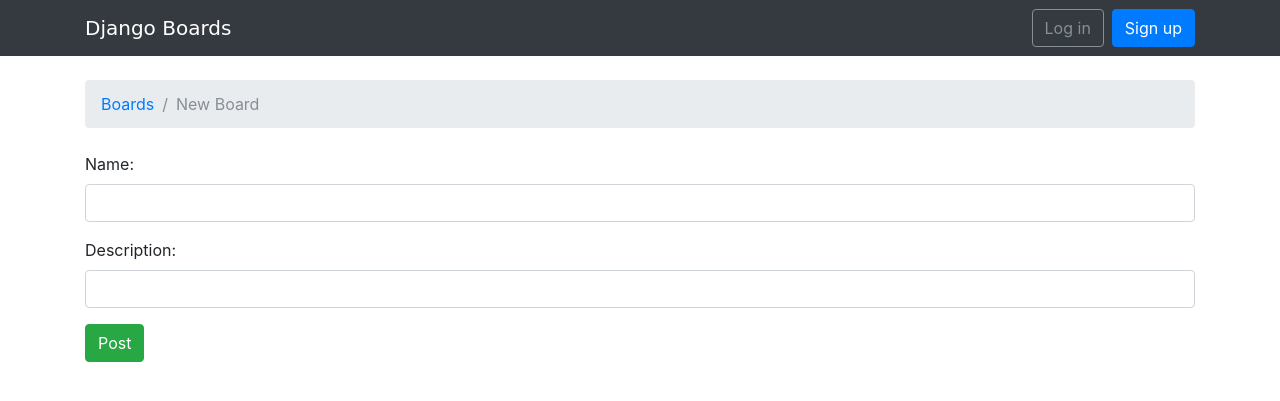
After one commit to anwar03/boards, a Django app: a page that uses templates/base.html in a window 1280 px wide. The commit adds this page. Shown: the top 401 px of the page. Run offline with Django 3.2, Linux system fonts and the light colour scheme; some libraries are stand-ins or nearby versions; some web fonts are replaced.

Commit message:
Update new topic and reply topic to generic view.

```diff
--- a/accounts/forms.py
+++ b/accounts/forms.py
@@ -8,4 +8,4 @@ class signUpForm(UserCreationForm):
 
     class Meta:
         model = User
-        fields = ('username', 'email', 'password1', 'password2')
+        fields = ("email","username", "password1", "password2")
--- a/blog/forms.py
+++ b/blog/forms.py
@@ -1,5 +1,5 @@
 from django import forms
-from .models import Topic, Post
+from .models import Topic, Post, Board
 
 class NewTopicForm(forms.ModelForm):
 	message = forms.CharField(
@@ -20,3 +20,10 @@ class PostForm(forms.ModelForm):
 	class Meta:
 		model = Post
 		fields = ['message', ]
+
+
+class NewBoardForm(forms.ModelForm):
+
+	class Meta:
+		model = Board
+		fields = ['name', 'description']
--- a/blog/models.py
+++ b/blog/models.py
@@ -51,7 +51,7 @@ class Topic(models.Model):
         return range(1, count+1)
 
     def get_last_ten_posts(self):
-        return self.posts.order_by('-created_at')[:10]
+        return self.posts.order_by('created_at')[:10]
 
 
 class Post(models.Model):
--- a/blog/views.py
+++ b/blog/views.py
@@ -3,14 +3,15 @@ from django.http import HttpResponse, Http404
 from django.contrib.auth.models import User
 from django.contrib.auth.decorators import login_required
 from django.db.models import Count
-from django.views.generic import UpdateView, ListView
+from django.views.generic import UpdateView, ListView, CreateView
+from django.views.generic.edit import DeleteView
 from django.utils import timezone
 from django.utils.decorators import method_decorator
 from django.core.paginator import Paginator, EmptyPage, PageNotAnInteger
-from django.urls import reverse
+from django.urls import reverse, reverse_lazy
 
 from .models import Board, Topic, Post
-from .forms import NewTopicForm, PostForm
+from .forms import NewTopicForm, PostForm, NewBoardForm
 
 # Create your views here.
 
@@ -37,29 +38,6 @@ class TopicListView(ListView):
 		return queryset
 
 
-@login_required
-def new_topic(request, pk):
-	board = get_object_or_404(Board, pk=pk)
-	user = User.objects.first()
-
-	if request.method == 'POST':
-		form = NewTopicForm(request.POST)
-		if form.is_valid():
-			topic = form.save(commit=False)
-			topic.board = board
-			topic.starter = request.user
-			topic.save()
-
-			post = Post.objects.create(
-				message= form.cleaned_data.get('message'),
-				topic = topic,
-				created_by = request.user
-			)
-			return redirect('topic_posts', pk=pk, topic_pk=topic.pk)
-	else:
-		form = NewTopicForm()
-	return render(request, 'new_topic.html', {'board': board, 'form': form })
-
 
 class PostListView(ListView):
 	model = Post
@@ -84,31 +62,37 @@ class PostListView(ListView):
 		queryset = self.topic.posts.order_by('created_at')
 		return queryset
 
-@login_required
-def reply_topic(request, pk, topic_pk):
-    topic = get_object_or_404(Topic, board__pk=pk, pk=topic_pk)
-    if request.method == 'POST':
-        form = PostForm(request.POST)
-        if form.is_valid():
-            post = form.save(commit=False)
-            post.topic = topic
-            post.created_by = request.user
-            post.save()
 
-            topic.last_updated = timezone.now()
-            topic.save()
+@method_decorator(login_required, name='dispatch')
+class ReplyTopic(CreateView):
+	form_class = PostForm
+	template_name = 'reply_topic.html'
+	context_object_name = 'posts'
 
-            topic_url = reverse('topic_posts', kwargs={'pk': pk, 'topic_pk': topic_pk})
-            topic_post_url = '{url}?page={page}#{id}'.format(
+	def get_context_data(self, **kwargs):
+		self.topic = get_object_or_404(Topic, board__pk=self.kwargs.get('pk'), pk=self.kwargs.get('topic_pk'))
+		kwargs['topic'] = self.topic
+		return super().get_context_data(**kwargs)
+
+
+	def form_valid(self, form):
+		self.topic = get_object_or_404(Topic, board__pk=self.kwargs.get('pk'), pk=self.kwargs.get('topic_pk'))
+		post = form.save(commit=False)
+		post.topic = self.topic
+		post.created_by = self.request.user
+		post.save()
+
+		self.topic.last_updated = timezone.now()
+		self.topic.save()
+
+		topic_url = reverse('topic_posts', kwargs={'pk': self.kwargs.get('pk'), 'topic_pk': self.kwargs.get('topic_pk')})
+		topic_post_url = '{url}?page={page}#{id}'.format(
                 url=topic_url,
                 id=post.pk,
-                page=topic.get_page_count()
+                page=self.topic.get_page_count()
             )
+		return redirect( topic_post_url )
 
-            return redirect(topic_post_url)
-    else:
-        form = PostForm()
-    return render(request, 'reply_topic.html', {'topic': topic, 'form': form})
 
 @method_decorator(login_required, name='dispatch')
 class PostUpdateView(UpdateView):
@@ -129,3 +113,44 @@ class PostUpdateView(UpdateView):
 		post.updated_at = timezone.now()
 		post.save()
 		return redirect('topic_posts', pk=post.topic.board.pk, topic_pk=post.topic.pk )
+
+
+@method_decorator(login_required, name='dispatch')
+class CreateNewTopic(CreateView):
+	form_class = NewTopicForm
+	template_name = 'new_topic.html'
+
+	def get_context_data(self, **kwargs):
+		self.board = get_object_or_404(Board, pk=self.kwargs.get('pk'))
+		kwargs['board'] = self.board
+		return super().get_context_data(**kwargs)
+
+	def form_valid(self, form):
+		self.board = get_object_or_404(Board, pk=self.kwargs.get('pk'))
+		topic = form.save(commit=False)
+		topic.board = self.board
+		topic.starter = self.request.user
+		topic.save()
+
+		post = Post.objects.create(
+				message= form.cleaned_data.get('message'),
+				topic = topic,
+				created_by = self.request.user
+			)
+
+		return redirect('topic_posts', pk= self.board.pk, topic_pk=topic.pk)
+
+
+class DeleteTopic(DeleteView):
+	model = Topic
+	success_url = 'board_topics'
+	template_name = 'topic_confirm_delete.html'
+
+
+class CreateNewBoard(CreateView):
+	form_class = NewBoardForm
+	template_name = 'new_board.html'
+
+	def form_valid(self, form):
+		board = form.save()
+		return redirect('home')
--- a/myprotect/urls.py
+++ b/myprotect/urls.py
@@ -44,10 +44,12 @@ urlpatterns = [
         ), name='password_reset_complete'),
     url(r'^settings/password/$', auth_views.PasswordChangeView.as_view(template_name='password_change.html'), name='password_change'),
     url(r'^settings/password/done/$', auth_views.PasswordChangeDoneView.as_view(template_name='password_change_done.html'), name='password_change_done'),
+    url(r'^newboard/$',views.CreateNewBoard.as_view(), name='new_board'),
     url(r'^boards/(?P<pk>\d+)/$', views.TopicListView.as_view(), name='board_topics'),
-    url(r'^boards/(?P<pk>\d+)/new/$', views.new_topic, name='new_topic'),
+    url(r'^boards/(?P<pk>\d+)/new/$', views.CreateNewTopic.as_view(), name='new_topic'),
     url(r'^boards/(?P<pk>\d+)/topics/(?P<topic_pk>\d+)/$', views.PostListView.as_view(), name='topic_posts'),
+    url(r'^boards/(?P<pk>\d+)/topics/(?P<topic_pk>\d+)/delete/$', views.DeleteTopic.as_view(), name='topic_delete'),
     url(r'^boards/(?P<pk>\d+)/topics/(?P<topic_pk>\d+)/post/(?P<post_pk>\d+)/edit/$', views.PostUpdateView.as_view(), name='edit_post'),
-    url(r'^boards/(?P<pk>\d+)/topics/(?P<topic_pk>\d+)/reply/$', views.reply_topic, name='reply_topic'),
+    url(r'^boards/(?P<pk>\d+)/topics/(?P<topic_pk>\d+)/reply/$', views.ReplyTopic.as_view(), name='reply_topic'),
     url(r'^admin/', admin.site.urls),
 ]
--- a/static/css/style.css
+++ b/static/css/style.css
@@ -7,3 +7,7 @@ table-header{
   color: #f8f8fa;
   opacity: 0.8;
 }
+
+.helptext{
+  visibility: hidden;
+}
--- a/templates/base.html
+++ b/templates/base.html
@@ -27,7 +27,7 @@
               </a>
               <div class="dropdown-menu dropdown-menu-right" aria-labelledby="userMenu">
                 <a class="dropdown-item" href="{% url 'my_accounts' %}">My account</a>
-                <a class="dropdown-item" href="#">Change password</a>
+                <a class="dropdown-item" href="{% url 'password_change' %}">Change password</a>
                 <div class="dropdown-divider"></div>
                 <a class="dropdown-item" href="{% url 'logout' %}">Log out</a>
               </div>
--- a/templates/includes/form.html
+++ b/templates/includes/form.html
@@ -21,10 +21,6 @@
     {% else %}
     {% render_field field class=field|input_class %}
     {% endif %}
-    {% if field.help_text %}
-      <small class="form-text text-muted">
-        {{ field.help_text|safe }}
-      </small>
-    {% endif %}
+
   </div>
 {% endfor %}
--- /dev/null
+++ b/templates/new_board.html
@@ -0,0 +1,18 @@
+{% extends 'base.html' %}
+
+{% load widget_tweaks %}
+
+{% block title %}Start a New Topic{% endblock %}
+
+{% block breadcrumb %}
+<li class="breadcrumb-item"><a href="{% url 'home' %}">Boards</a></li>
+<li class="breadcrumb-item active">New Board</li>
+{% endblock %}
+
+{% block content %}
+<form method="post" novalidate>
+    {% csrf_token %}
+    {% include 'includes/form.html' %}
+    <button type="submit" class="btn btn-success">Post</button>
+</form>
+{% endblock %}
--- a/templates/topic_posts.html
+++ b/templates/topic_posts.html
@@ -14,6 +14,7 @@
 
   <div class="mb-4">
     <a href="{% url 'reply_topic' topic.board.pk topic.pk %}" class="btn btn-primary" role="button">Reply</a>
+    <a href="{% url 'topic_delete' topic.board.pk topic.pk %}" class="btn btn-danger pull-right" role="button">Delete</a>
   </div>
 
   {% for post in posts %}
--- a/templates/topics.html
+++ b/templates/topics.html
@@ -24,6 +24,7 @@
         <th>Replies</th>
         <th>Views</th>
         <th>Last Update</th>
+        <th>Action</th>
       </tr>
     </thead>
     <tbody>
@@ -48,6 +49,7 @@
           <td class="align-middle">{{ topic.replies }}</td>
           <td class="align-middle">{{ topic.views }}</td>
           <td class="align-middle">{{ topic.last_updated|naturaltime }}</td>
+          <td><a href="{% url 'topic_delete' topic.board.pk topic.pk %}" class="btn btn-danger pull-right" role="button">Delete</a></td>
         </tr>
       {% endfor %}
     </tbody>
```
Also changed, not shown: accounts/views.py (+6 -1 lines), blog/migrations/0004_topic_message.py (added), blog/migrations/0005_remove_topic_message.py (added), db.sqlite3, templates/topic_confirm_delete.html (added).
